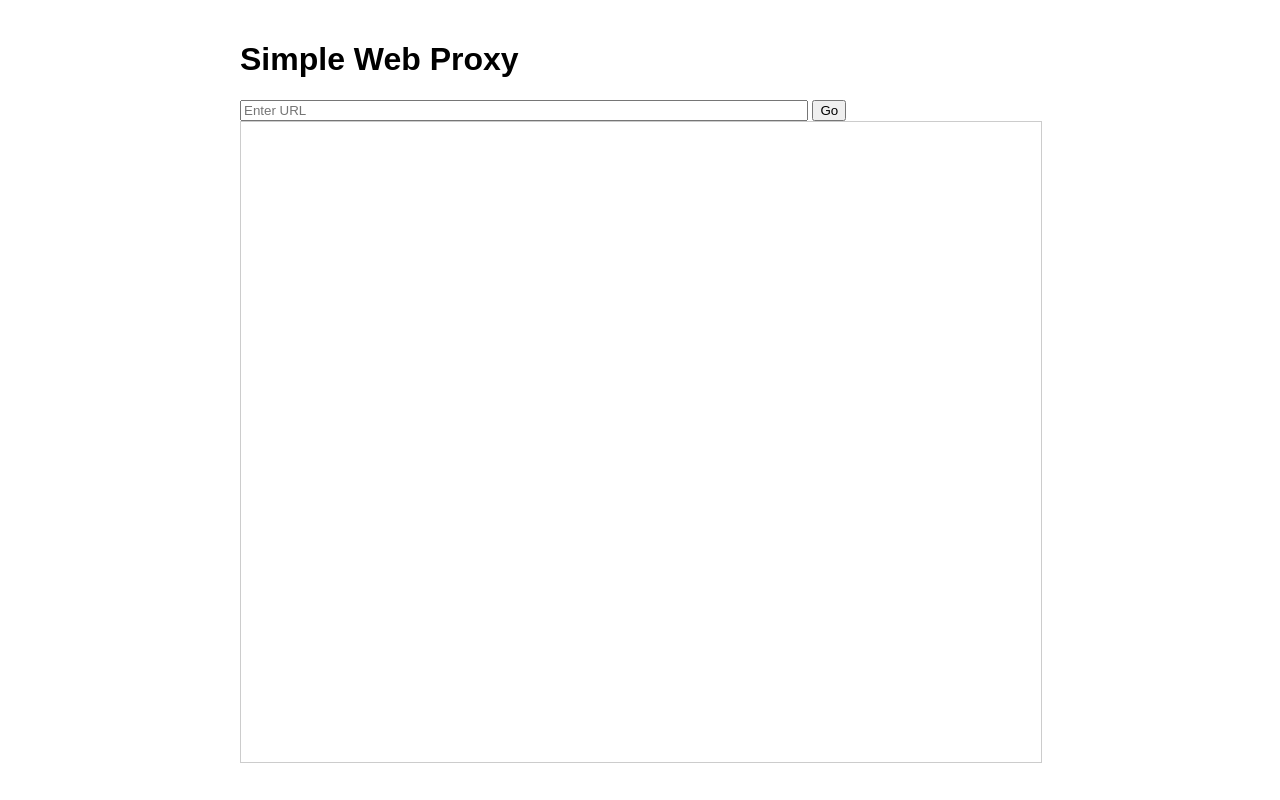
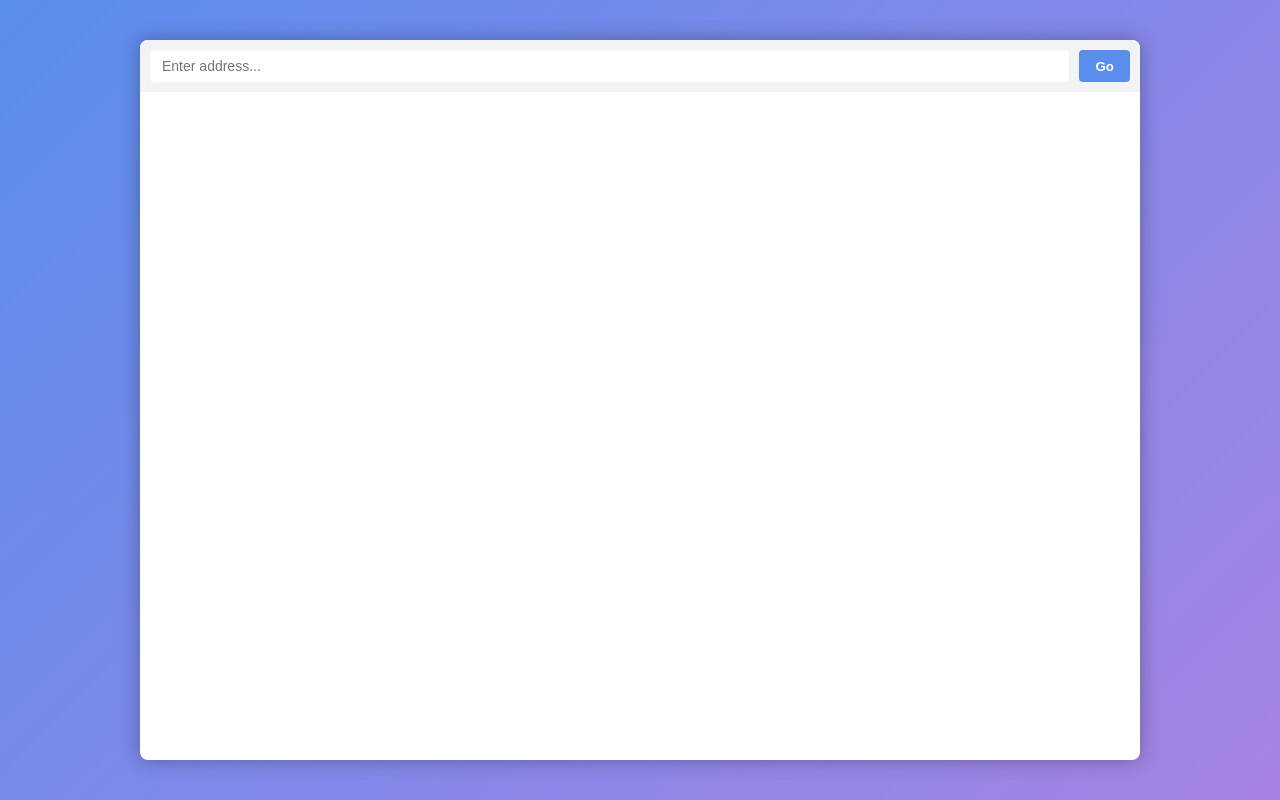
Before and after one commit to tetraprod/AI, a plain HTML site: page html/webproxy.html in a window 1280 px wide. Drawn offline with Linux system fonts and the light colour scheme.

Commit message:
Enhance web proxy UI

```diff
--- a/html/webproxy.html
+++ b/html/webproxy.html
@@ -2,20 +2,75 @@
 <html lang="en">
 <head>
     <meta charset="UTF-8">
-    <title>Simple Web Proxy</title>
+    <title>Neocities Proxy Browser</title>
+    <link href="https://fonts.googleapis.com/css2?family=Roboto:wght@400;700&display=swap" rel="stylesheet">
     <style>
-        body { font-family: sans-serif; max-width: 800px; margin: auto; padding: 20px; }
-        #proxyFrame { width: 100%; height: 80vh; border: 1px solid #ccc; }
+        body {
+            margin: 0;
+            padding: 0;
+            font-family: 'Roboto', sans-serif;
+            background: linear-gradient(135deg, #5a8dee, #a683e3);
+            color: #fff;
+            height: 100vh;
+            display: flex;
+            align-items: center;
+            justify-content: center;
+        }
+        #browser {
+            width: 90%;
+            max-width: 1000px;
+            background: #fff;
+            color: #333;
+            border-radius: 8px;
+            box-shadow: 0 0 20px rgba(0, 0, 0, 0.3);
+            overflow: hidden;
+            display: flex;
+            flex-direction: column;
+            height: 90vh;
+        }
+        header {
+            background: #f1f3f4;
+            padding: 10px;
+            display: flex;
+        }
+        #urlInput {
+            flex: 1;
+            padding: 8px 12px;
+            border: none;
+            border-radius: 4px;
+            margin-right: 10px;
+            background: #fff;
+            font-size: 14px;
+        }
+        #goButton {
+            padding: 8px 16px;
+            border: none;
+            border-radius: 4px;
+            background: #5a8dee;
+            color: #fff;
+            cursor: pointer;
+            font-weight: bold;
+        }
+        #goButton:hover {
+            background: #4a7bd0;
+        }
+        #proxyFrame {
+            flex: 1;
+            border: none;
+        }
     </style>
 </head>
 <body>
-    <h1>Simple Web Proxy</h1>
+<div id="browser">
     <form id="proxyForm">
-        <input type="text" id="urlInput" placeholder="Enter URL" style="width:70%" />
-        <button type="submit">Go</button>
+        <header>
+            <input type="text" id="urlInput" placeholder="Enter address..." />
+            <button id="goButton" type="submit">Go</button>
+        </header>
     </form>
     <iframe id="proxyFrame"></iframe>
-    <script>
+</div>
+<script>
     document.getElementById('proxyForm').addEventListener('submit', function(evt) {
         evt.preventDefault();
         var url = document.getElementById('urlInput').value.trim();
@@ -26,6 +81,6 @@
         var proxied = 'https://r.jina.ai/' + url;
         document.getElementById('proxyFrame').src = proxied;
     });
-    </script>
+</script>
 </body>
 </html>
```
